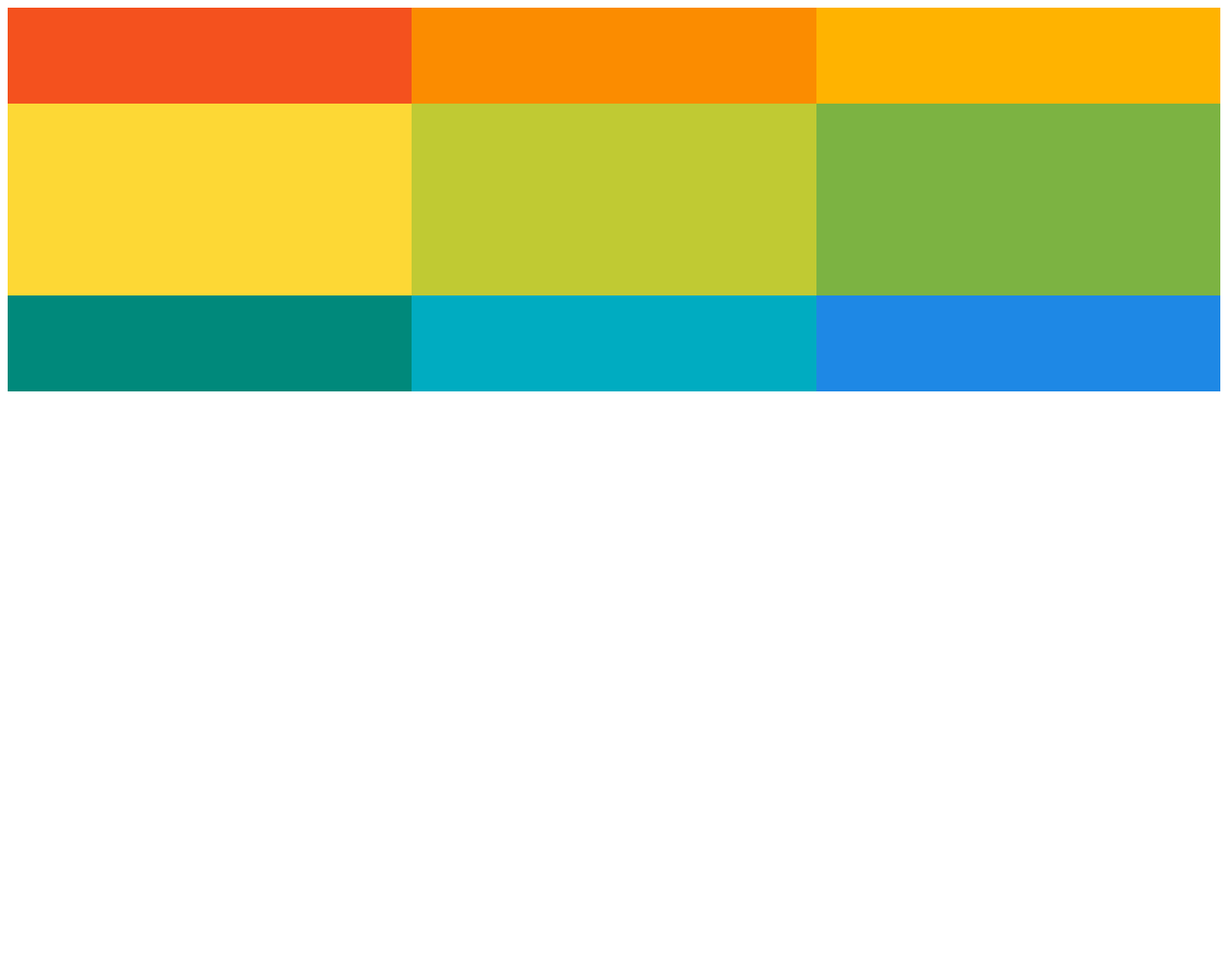
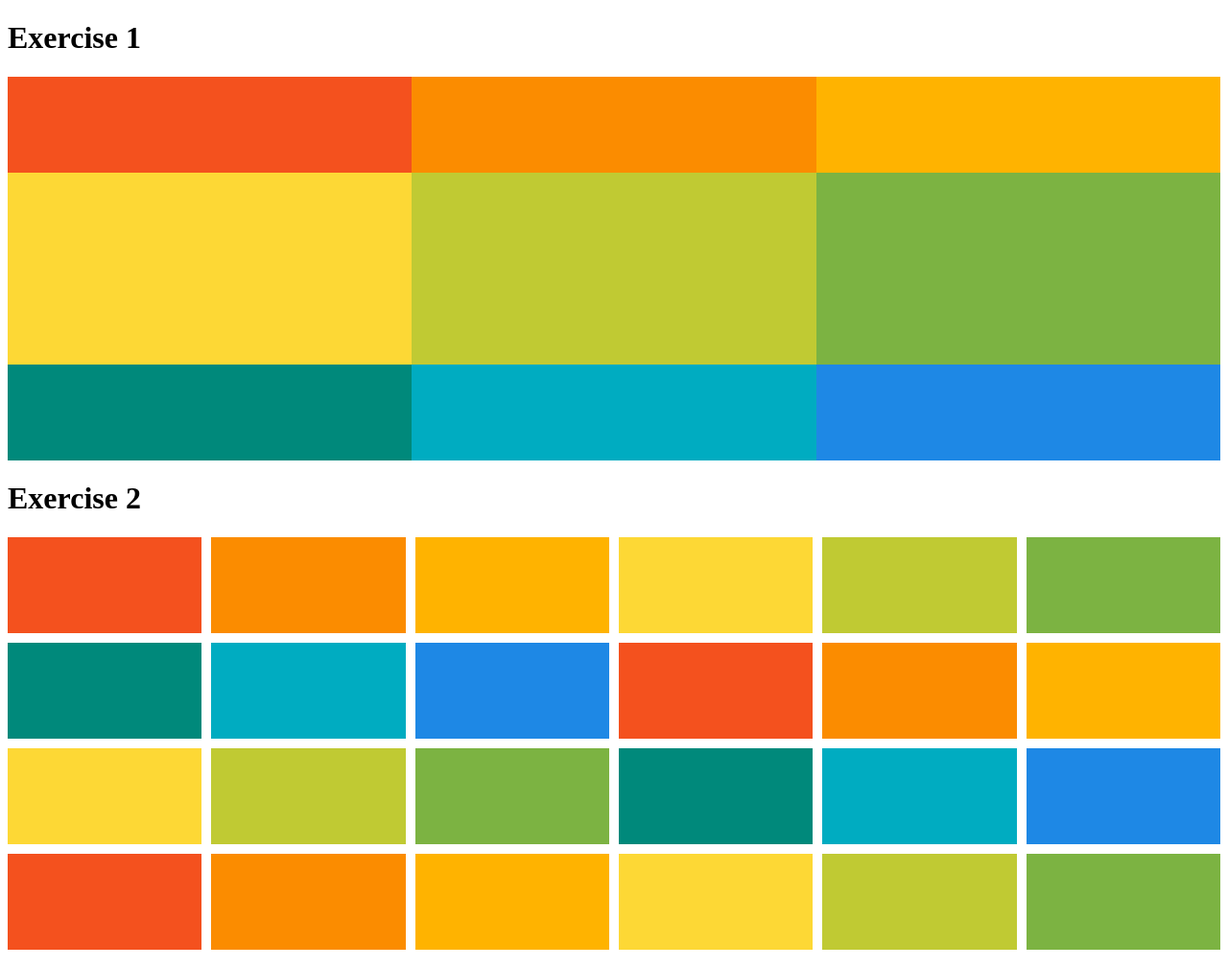
Before and after one commit to dollarp-code/Scratch, a plain HTML site: page Section25/exercise.html in a window 1280 px wide. Shown: the whole page at 96% size. Before the commit the page ends 800 px from the top, so only its background shows below. Drawn offline with Linux system fonts and the light colour scheme.

Commit message:
Exercise 2 on grid

```diff
--- a/Section25/exercise.css
+++ b/Section25/exercise.css
@@ -9,3 +9,16 @@ Style the container to create:
     grid-template-rows: 100px 200px 100px;
 
   }
+    /*Exercise 2*/
+        /*
+      Style the container div
+        - 6 columns, each 1 fraction.  USE REPEAT!
+        - 4 rows, each 100 pixels.  USE REPEAT!
+        - 10px gaps between rows and columns
+      */
+  .container2 {
+    display: grid;
+    grid-template-columns: repeat(6, 1fr);
+    grid-template-rows: repeat(4, 100px);
+    gap: 10px;
+  }
--- a/Section25/exercise.html
+++ b/Section25/exercise.html
@@ -7,6 +7,7 @@
     <link rel="stylesheet" href="exercise.css">
 </head>
 <body>
+    <h1>Exercise 1</h1>
     <div class="container">
         <div class="thing" style="background-color: #F4511E"></div>
         <div class="thing" style="background-color: #FB8C00"></div>
@@ -19,5 +20,36 @@
         <div class="thing" style="background-color: #1E88E5"></div>
     </div>
 
+    <h1>Exercise 2</h1>
+
+    <div class="container2">
+        <div class="thing" style="background-color: #F4511E"></div>
+        <div class="thing" style="background-color: #FB8C00"></div>
+        <div class="thing" style="background-color: #FFB300"></div>
+        <div class="thing" style="background-color: #FDD835"></div>
+        <div class="thing" style="background-color: #C0CA33"></div>
+        <div class="thing" style="background-color: #7CB342"></div>
+        <div class="thing" style="background-color: #00897B"></div>
+        <div class="thing" style="background-color: #00ACC1"></div>
+        <div class="thing" style="background-color: #1E88E5"></div>
+          <div class="thing" style="background-color: #F4511E"></div>
+        <div class="thing" style="background-color: #FB8C00"></div>
+        <div class="thing" style="background-color: #FFB300"></div>
+        <div class="thing" style="background-color: #FDD835"></div>
+        <div class="thing" style="background-color: #C0CA33"></div>
+        <div class="thing" style="background-color: #7CB342"></div>
+        <div class="thing" style="background-color: #00897B"></div>
+        <div class="thing" style="background-color: #00ACC1"></div>
+        <div class="thing" style="background-color: #1E88E5"></div>
+          <div class="thing" style="background-color: #F4511E"></div>
+        <div class="thing" style="background-color: #FB8C00"></div>
+        <div class="thing" style="background-color: #FFB300"></div>
+        <div class="thing" style="background-color: #FDD835"></div>
+        <div class="thing" style="background-color: #C0CA33"></div>
+        <div class="thing" style="background-color: #7CB342"></div>
+        <div class="thing" style="background-color: #00897B"></div>
+        <div class="thing" style="background-color: #00ACC1"></div>
+        <div class="thing" style="background-color: #1E88E5"></div>
+      </div>
 </body>
 </html>
```
Also changed, not shown: Section25/index.html (+2 -0 lines), Section25/style.css (+17 -4 lines).
